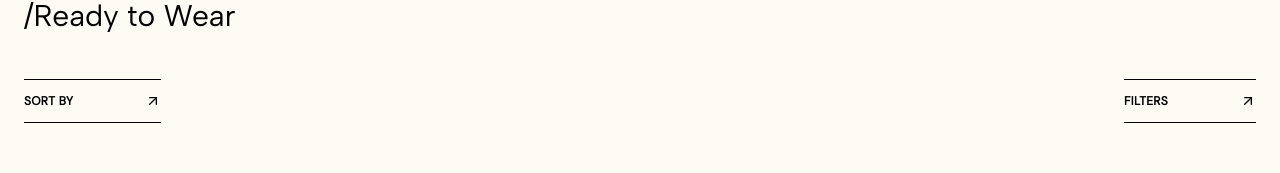
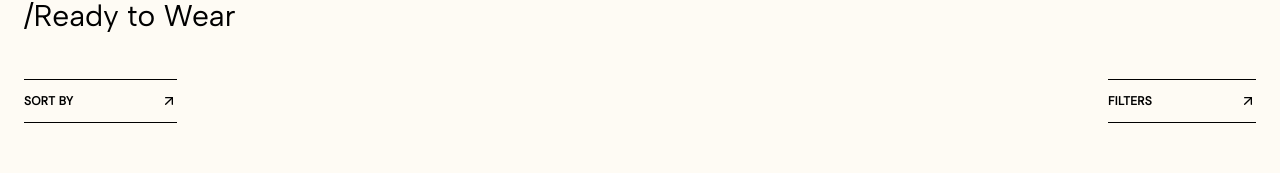
Before and after one commit to eugeniusms/exfesyen, a React (Create React App) app: page /catalog in a window 1280 px wide. Shown: the part 611-784 px from the top of the page. Built offline with nearby package versions, Linux system fonts and the light colour scheme; a web font is replaced by a local one.

Commit message:
Add Button Preset

```diff
--- a/src/components/Button.js
+++ b/src/components/Button.js
@@ -34,11 +34,20 @@ const Button = (props) => {
                     </div>
                 </div>
             }
-            { props.preset === "sortby" &&
-                <div className="flex justify-center px-6">
+            { props.preset === "sortby-left" &&
+                <div className="flex justify-center pl-6">
                     <div className="flex justify-between border-b-1 border-t-1 py-3 items-center gap-2">
                         <button><p className="text-xs tracking-wide font-black">{ props.children }</p></button>
-                        <div className="px-7"></div>
+                        <div className="px-9"></div>
+                        <FiArrowUpRight className="w-4"/>
+                    </div>
+                </div>
+            }
+            { props.preset === "sortby-right" &&
+                <div className="flex justify-center pr-6">
+                    <div className="flex justify-between border-b-1 border-t-1 py-3 items-center gap-2">
+                        <button><p className="text-xs tracking-wide font-black">{ props.children }</p></button>
+                        <div className="px-9"></div>
                         <FiArrowUpRight className="w-4"/>
                     </div>
                 </div>
--- a/src/pages/catalog/index.js
+++ b/src/pages/catalog/index.js
@@ -27,8 +27,8 @@ const CatalogPage = () => {
               Ready to Wear
             </Header>
             <div className="flex justify-between">
-              <Button preset="sortby">SORT BY</Button>
-              <Button preset="sortby">FILTERS</Button>
+              <Button preset="sortby-left">SORT BY</Button>
+              <Button preset="sortby-right">FILTERS</Button>
             </div>
         </div>
     </div>
```
